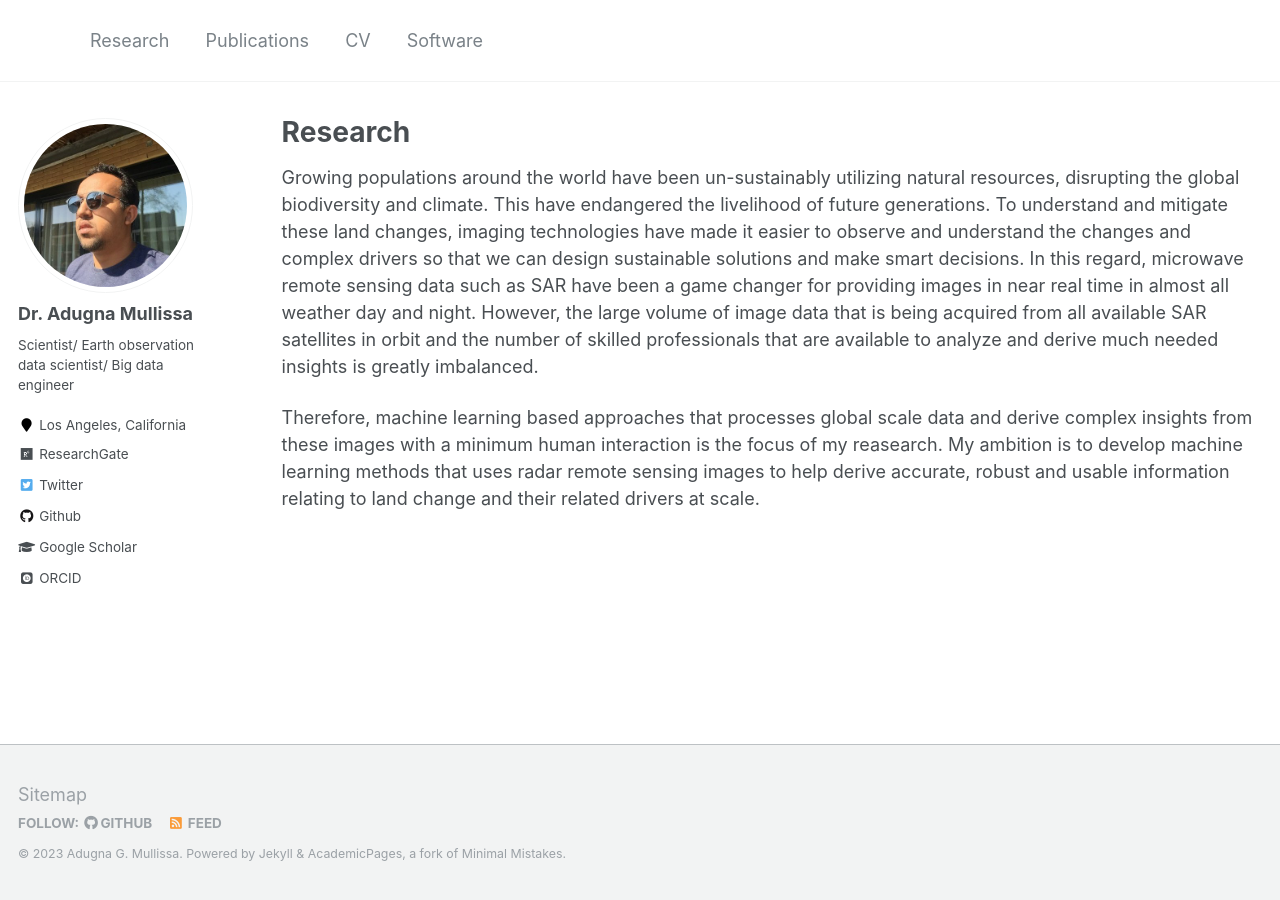
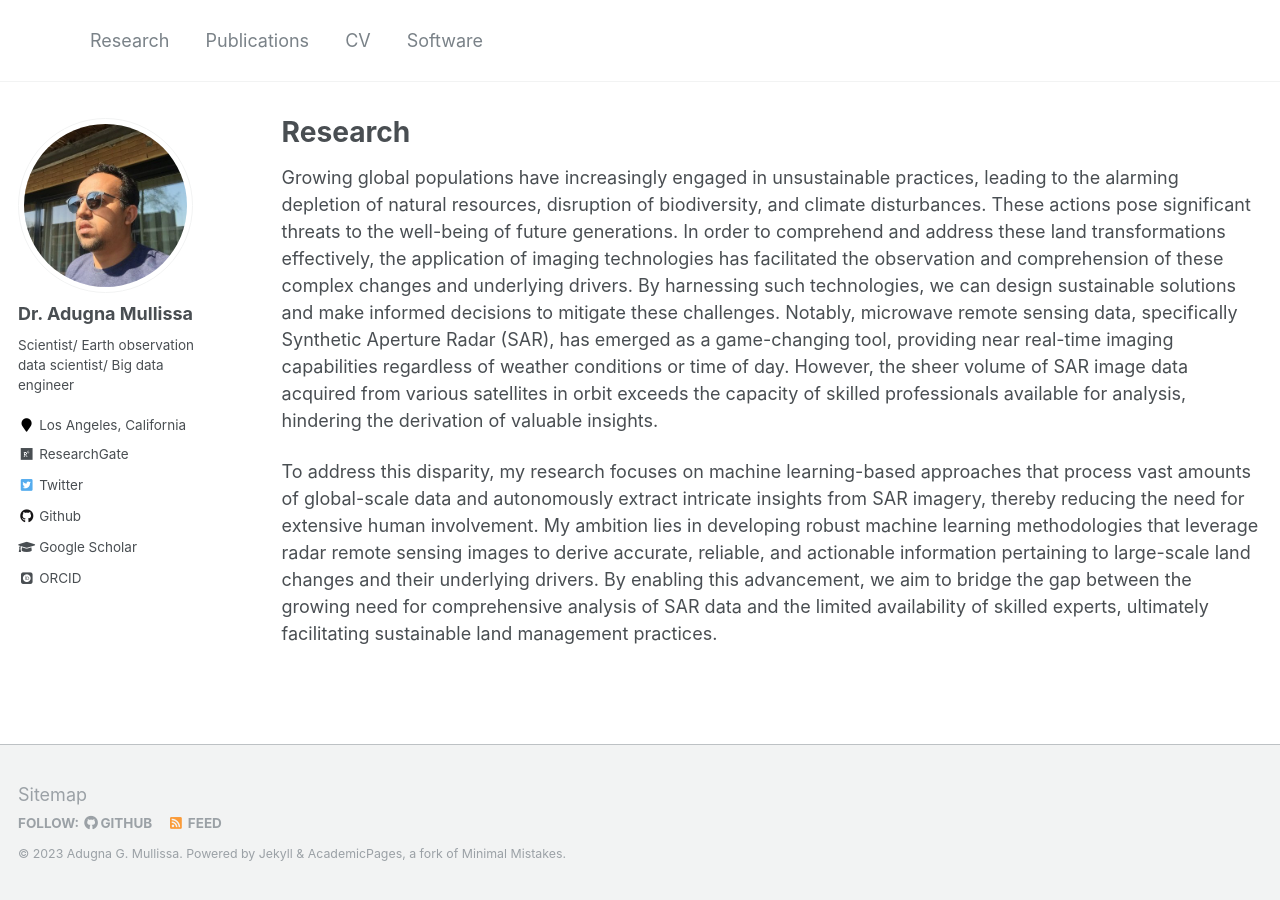
Before and after one commit to adugnag/adugnag.github.io, a Jekyll site: the page built from _pages/research.md, in a window 1280 px wide. Built offline with Jekyll 4.4.1, drawn with Linux system fonts in a browser that asks for light colours; some web fonts are replaced.

Commit message:
Update research.md

```diff
--- a/_pages/research.md
+++ b/_pages/research.md
@@ -6,17 +6,6 @@ author_profile: true
 header:
 ---
 
-Growing populations around the world have been un-sustainably utilizing natural resources,
-disrupting the global biodiversity and climate. This have endangered the livelihood of future generations. To
-understand and mitigate these land changes, imaging technologies have made it easier to observe and
-understand the changes and complex drivers so that we can design sustainable solutions and make smart
-decisions. In this regard, microwave remote sensing data such as SAR have been a game changer
-for providing images in near real time in almost all weather day and night. However, the large
-volume of image data that is being acquired from all available SAR satellites in orbit and the number of
-skilled professionals that are available to analyze and derive much needed insights is greatly
-imbalanced.
+Growing global populations have increasingly engaged in unsustainable practices, leading to the alarming depletion of natural resources, disruption of biodiversity, and climate disturbances. These actions pose significant threats to the well-being of future generations. In order to comprehend and address these land transformations effectively, the application of imaging technologies has facilitated the observation and comprehension of these complex changes and underlying drivers. By harnessing such technologies, we can design sustainable solutions and make informed decisions to mitigate these challenges. Notably, microwave remote sensing data, specifically Synthetic Aperture Radar (SAR), has emerged as a game-changing tool, providing near real-time imaging capabilities regardless of weather conditions or time of day. However, the sheer volume of SAR image data acquired from various satellites in orbit exceeds the capacity of skilled professionals available for analysis, hindering the derivation of valuable insights.
 
-Therefore, machine learning based approaches that processes global scale data and derive complex insights from
-these images with a minimum human interaction is the focus of my reasearch. My ambition is to
-develop machine learning methods that uses radar remote sensing images to help derive accurate,
-robust and usable information relating to land change and their related drivers at scale.
+To address this disparity, my research focuses on machine learning-based approaches that process vast amounts of global-scale data and autonomously extract intricate insights from SAR imagery, thereby reducing the need for extensive human involvement. My ambition lies in developing robust machine learning methodologies that leverage radar remote sensing images to derive accurate, reliable, and actionable information pertaining to large-scale land changes and their underlying drivers. By enabling this advancement, we aim to bridge the gap between the growing need for comprehensive analysis of SAR data and the limited availability of skilled experts, ultimately facilitating sustainable land management practices.
```
